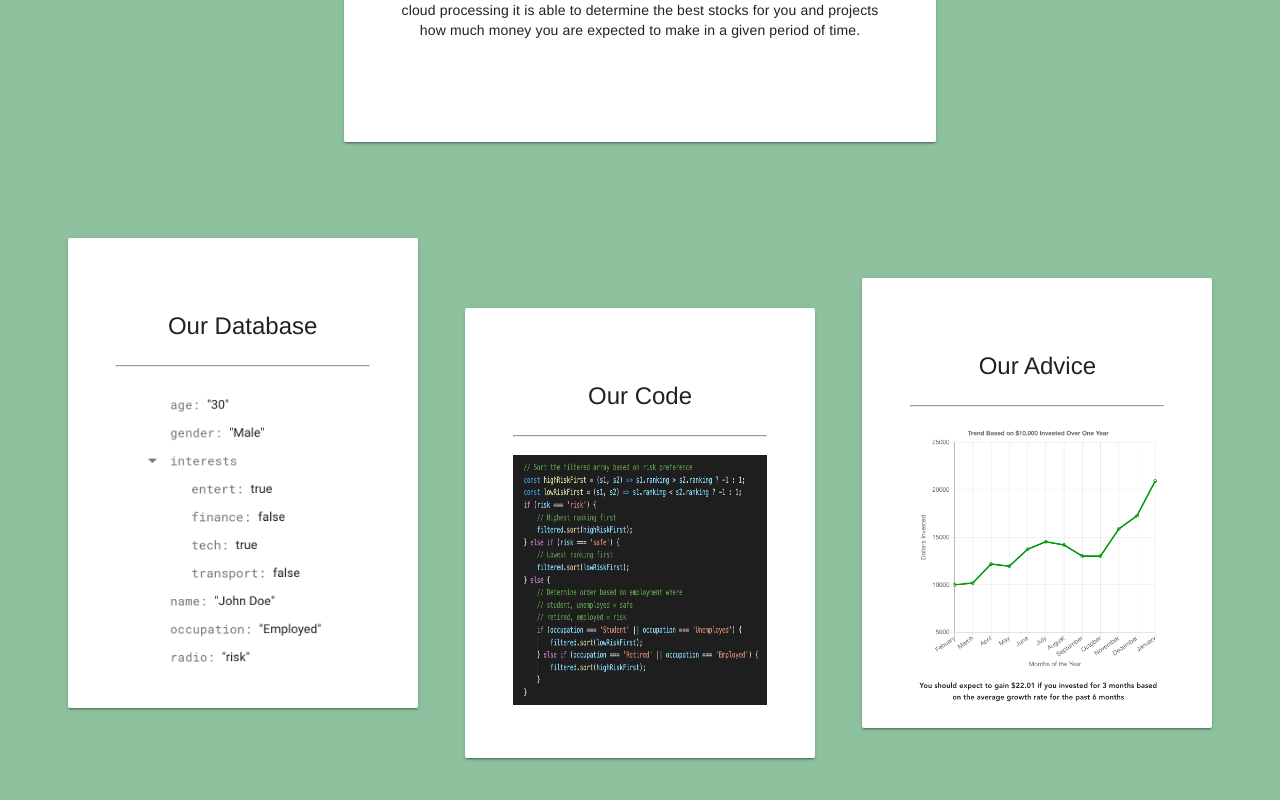
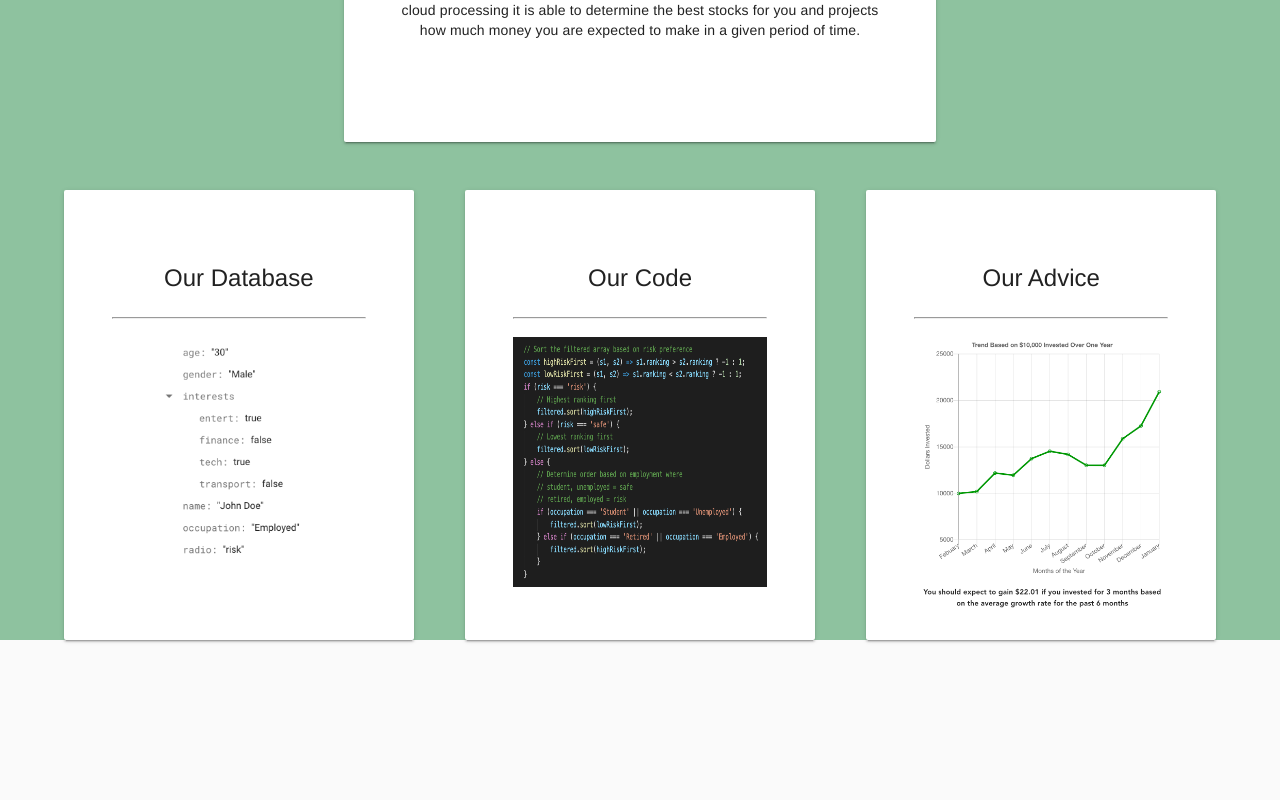
Before and after one commit to ArmaanLala/invEZ, a Vue app in the folder client/: page / in a window 1280 px wide. Shown: the part 949-1749 px from the top of the page. After the commit the page ends 1618 px from the top, so only its background shows below. Built offline with nearby package versions, Linux system fonts and the light colour scheme.

Commit message:
Fixed formatting

```diff
--- a/client/src/App.vue
+++ b/client/src/App.vue
@@ -23,6 +23,7 @@ export default {
 	-moz-osx-font-smoothing: grayscale;
 	text-align: center;
 	color: #2c3e50;
+	background-color: rgb(142, 194, 159);
 }
 body{
 	background-color: rgb(142, 194, 159);
--- a/client/src/components/Home.vue
+++ b/client/src/components/Home.vue
@@ -28,13 +28,13 @@
 		</div>
 		<div class="card2">
 			<!-- IMAGE 1 -->
-			<md-card style="margin-right:4%; width:350px; height:470px">
+			<md-card style="margin-right:4%; width:350px; height:450px">
 				<md-card-header>
 					<div class="md-title">Our Database</div>
 				</md-card-header>
 				<hr />
 				<h2>
-					<img src="../assets/r1.png" style="width:210px; height: 320px">
+					<img src="../assets/r1.png" style="height: 250px">
 				</h2>
 				<br />
 				<br />
@@ -47,7 +47,7 @@
 				</md-card-header>
 				<hr />
 				<h2>
-					<img src="../assets/r2.png" style="width:700px; height: 250px">
+					<img src="../assets/r2.png" style="height: 250px">
 				</h2>
 				<br />
 				<br />
@@ -60,7 +60,7 @@
 				</md-card-header>
 				<hr />
 				<h2>
-					<img src="../assets/r3.png" style="width:400px; height: 280px">
+					<img src="../assets/r3.png" style="width:350px">
 				</h2>
 				<br />
 				<br />
@@ -85,8 +85,11 @@ export default {
 	width: 24%;
 }
 .card2 {
-	flex-wrap: nowrap;
-	padding: 3rem;
+	display: flex;
+	flex-wrap: wrap;
+	align-content: center;
+	justify-content: center;
+	/* padding: 3rem; */
 }
 .card {
 	padding: 3rem;
```
